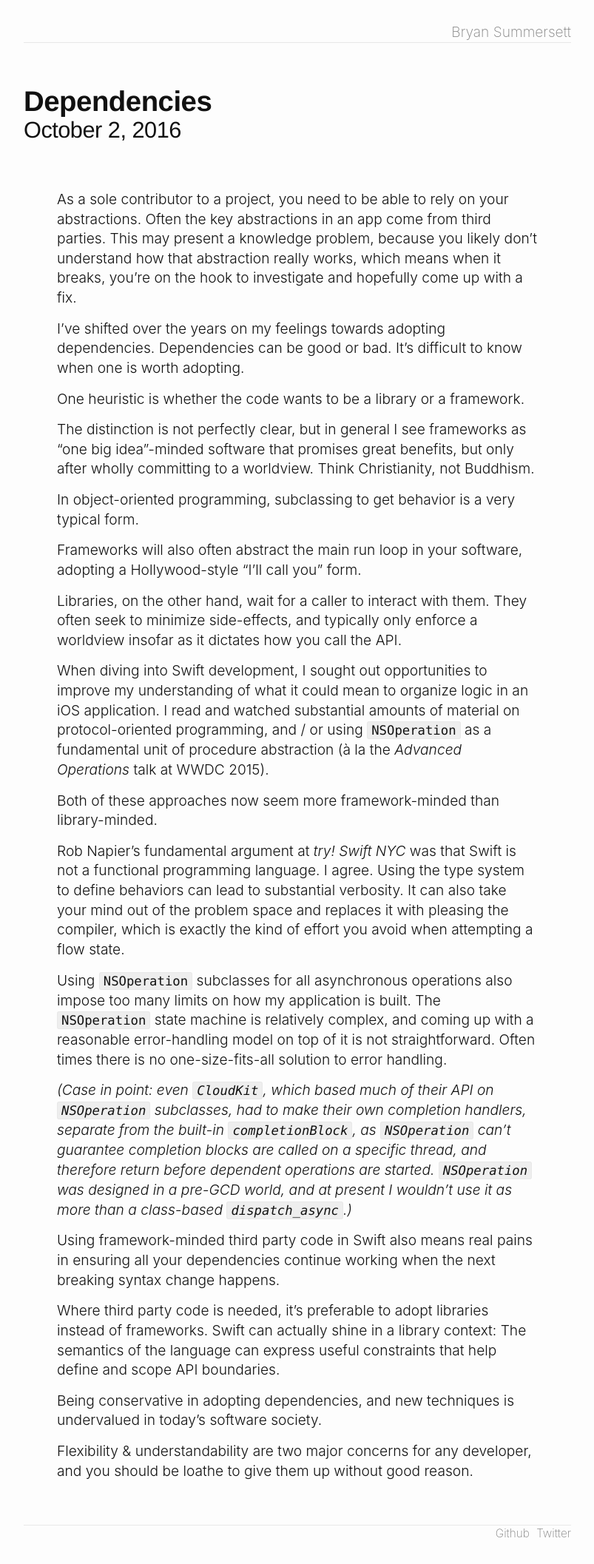
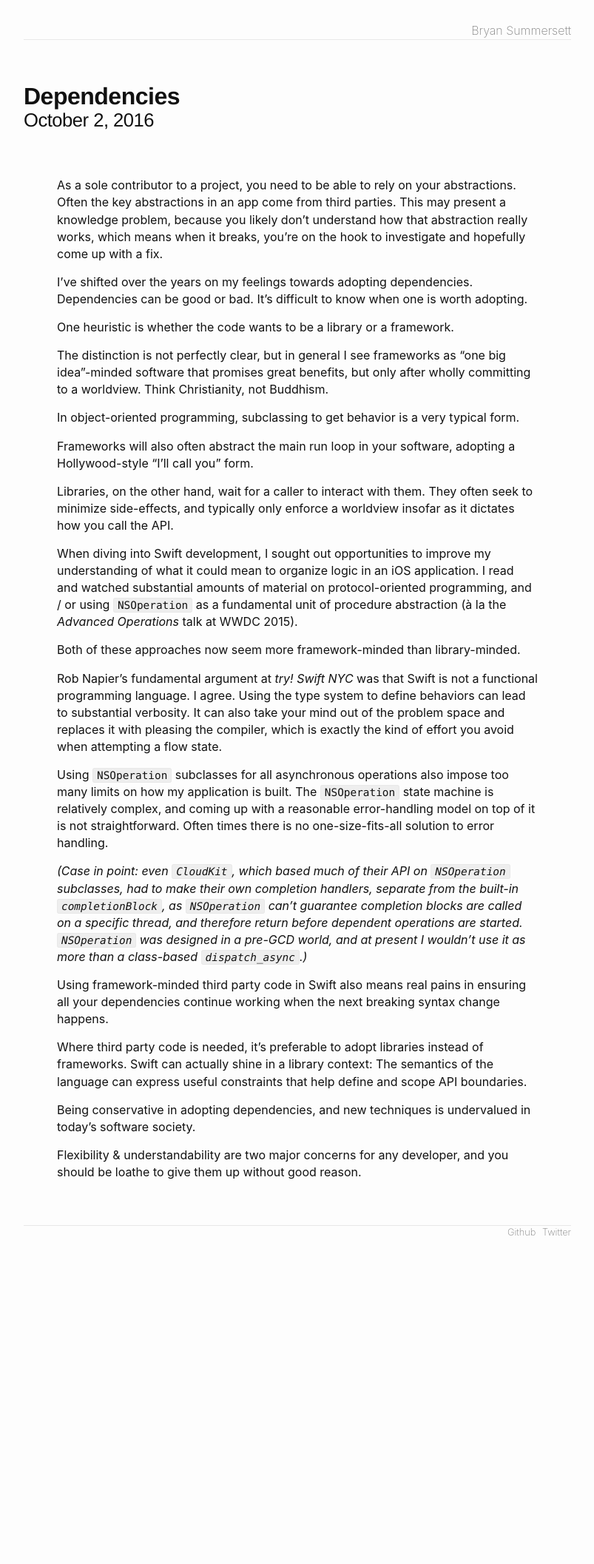
Before and after one commit to bryansum/bsumm.net, a Jekyll site: the page built from index.html, in a window 1280 px wide. Shown: the whole page at 74% size, without its empty margins (238-1041 px from the left). Built offline with Jekyll 4.4.1, drawn with Linux system fonts in a browser that asks for light colours; after the commit the page ends 1705 px from its top, so only the background shows below that.

Commit message:
tweaking font to 1em, 1.444 leading, 400 weight

```diff
--- a/css/main.scss
+++ b/css/main.scss
@@ -7,10 +7,10 @@
 
 // Our variables
 $base-font-family: -apple-system, BlinkMacSystemFont, 'Segoe UI', Roboto, Helvetica, Arial, sans-serif, 'Apple Color Emoji', 'Segoe UI Emoji', 'Segoe UI Symbol';
-$base-font-size:   1.2em;
-$base-font-weight: 300;
+$base-font-size:   1em;
+$base-font-weight: 400;
 $small-font-size:  $base-font-size * 0.875;
-$base-line-height: 1.387;
+$base-line-height: 1.444;
 
 $spacing-unit:     30px;
 
```
